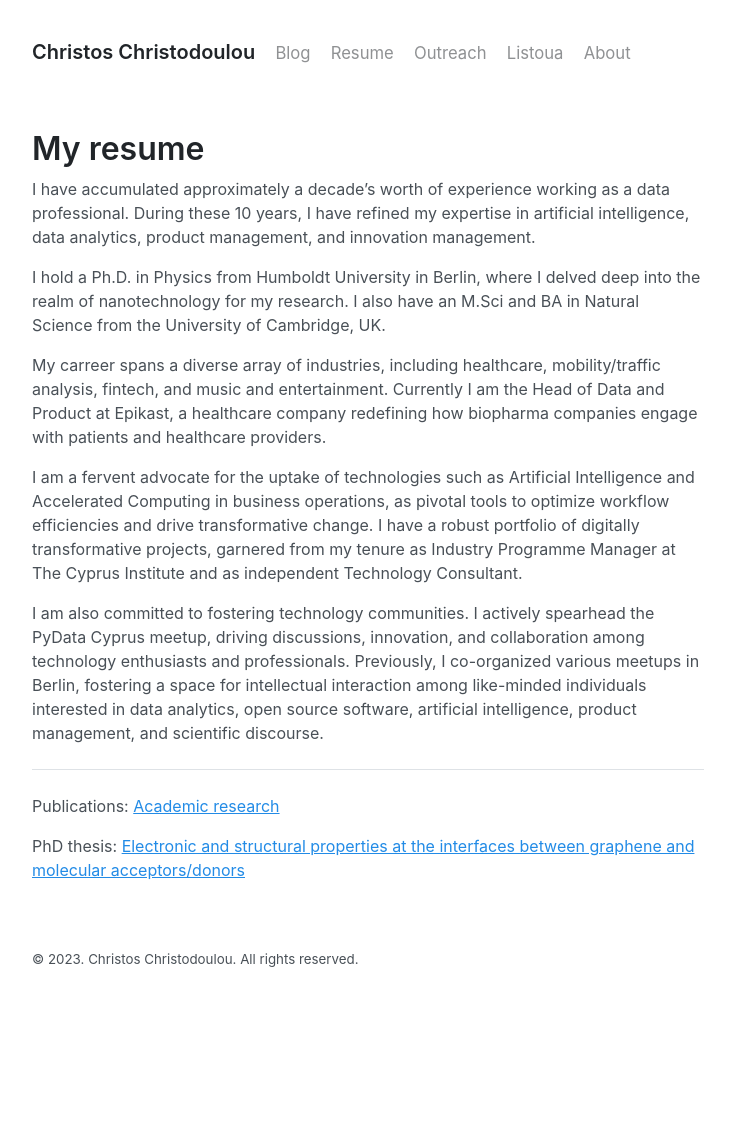
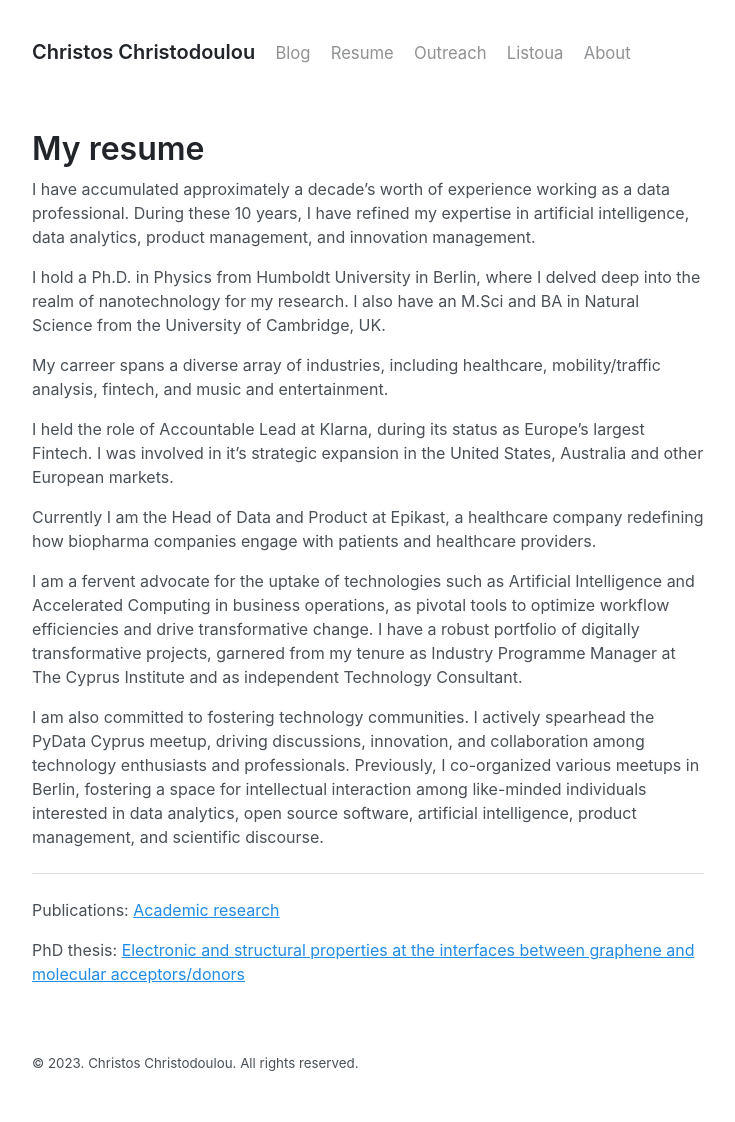
Before and after one commit to chr7stos/chr7stos.github.io, a Jekyll site: the page built from _pages/resume.md, in a window 1280 px wide. Shown: the whole page, without its empty margins (272-1007 px from the left). Built offline with Jekyll 4.4.1, drawn with Linux system fonts in a browser that asks for light colours; before the commit the page ends 1018 px from its top, so only the background shows below that.

Commit message:
Update resume.md

```diff
--- a/_pages/resume.md
+++ b/_pages/resume.md
@@ -8,7 +8,11 @@ I have accumulated approximately a decade's worth of experience working as a dat
 
 I hold a Ph.D. in Physics from Humboldt University in Berlin, where I delved deep into the realm of nanotechnology for my research. I also have an M.Sci and BA in Natural Science from the University of Cambridge, UK.
 
-My carreer spans a diverse array of industries, including healthcare, mobility/traffic analysis, fintech, and music and entertainment.   Currently I am the Head of Data and Product at Epikast, a healthcare company redefining how biopharma companies engage with patients and healthcare providers.
+My carreer spans a diverse array of industries, including healthcare, mobility/traffic analysis, fintech, and music and entertainment.
+
+I held the role of Accountable Lead at Klarna, during its status as Europe's largest Fintech. I was involved in it's strategic expansion in the United States, Australia and other European markets.
+
+Currently I am the Head of Data and Product at Epikast, a healthcare company redefining how biopharma companies engage with patients and healthcare providers.
 
 I am a fervent advocate for the uptake of technologies such as Artificial Intelligence and Accelerated Computing in business operations, as pivotal tools to optimize workflow efficiencies and drive transformative change. I have a robust portfolio of digitally transformative projects, garnered from my tenure as Industry Programme Manager at The Cyprus Institute and as independent Technology Consultant.
 
```
